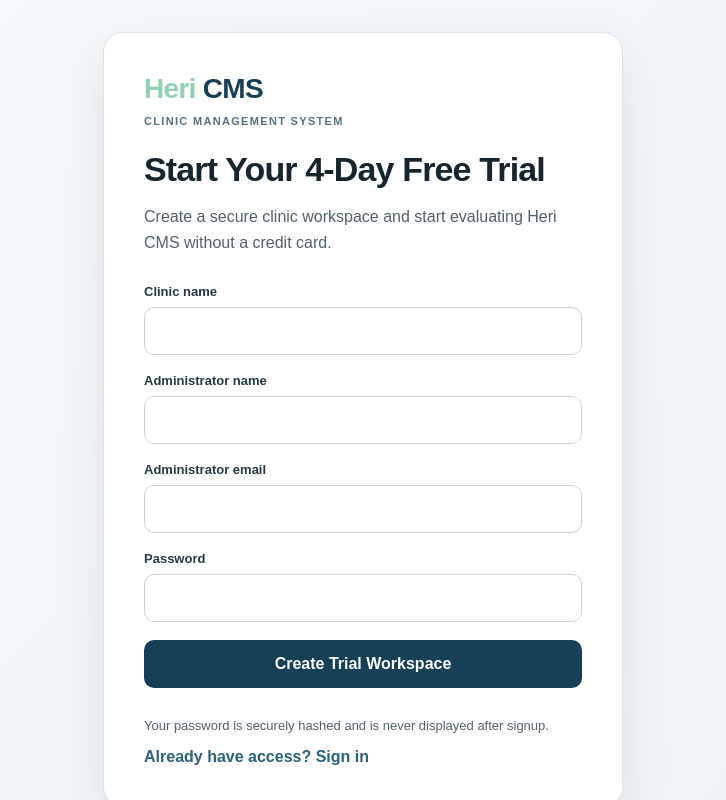
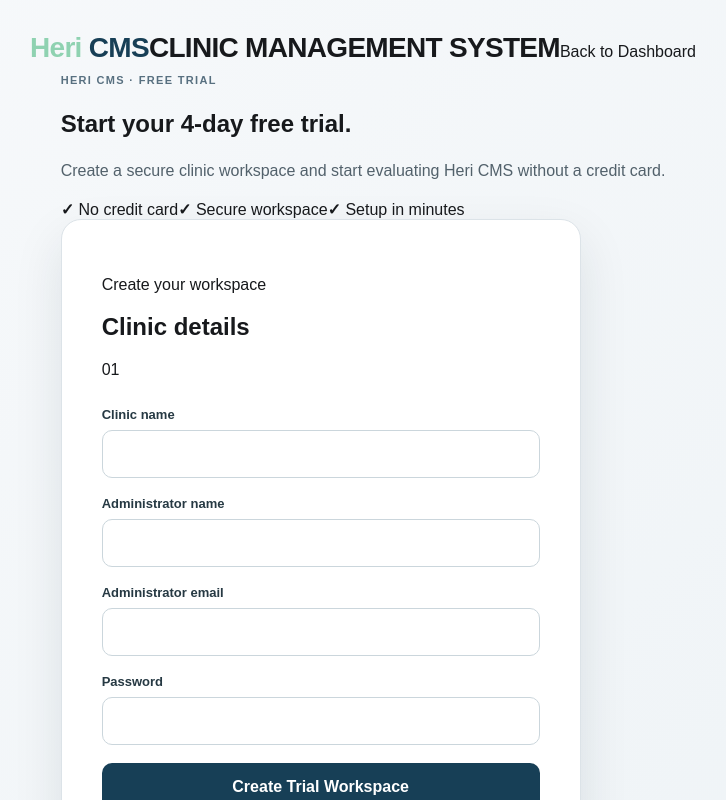
Before and after one commit to violetkimani77-ux/clinic-management-system, a Next.js app: page /trial in a window 1280 px wide. Shown: the top 800 px of the page, without its empty margins (277-1003 px from the left). Built offline with nearby package versions, Linux system fonts and the light colour scheme.

Commit message:
style: align trial page with landing experience

```diff
--- a/app/trial/page.tsx
+++ b/app/trial/page.tsx
@@ -1,18 +1,42 @@
 import Link from "next/link";
+import { Manrope } from "next/font/google";
 import styles from "./page.module.css";
+
+const manrope = Manrope({ subsets: ["latin"], display: "swap", variable: "--font-trial", weight: ["400", "500", "600", "700", "800"] });
 
 export default function TrialPage() {
   return (
-    <main className={styles.page}>
-      <section className={styles.card}>
-        <Link href="/" className={styles.brand} aria-label="Heri CMS">
-          <span className={styles.brandHeri}>Heri</span><span className={styles.brandCms}> CMS</span>
+    <main className={`${styles.page} ${manrope.variable}`}>
+      <nav className={styles.nav} aria-label="Trial navigation">
+        <Link href="/" className={styles.brand} aria-label="Heri CMS — Clinic Management System">
+          <span className={styles.brandName}><span className={styles.brandHeri}>Heri</span><span className={styles.brandCms}> CMS</span></span>
+          <span className={styles.brandSubtitle}>CLINIC MANAGEMENT SYSTEM</span>
         </Link>
-        <p className={styles.eyebrow}>Clinic Management System</p>
-        <h1>Start Your 4-Day Free Trial</h1>
+        <Link href="/dashboard" className={styles.dashboardLink}>Back to Dashboard</Link>
+      </nav>
+
+      <section className={styles.hero}>
+        <div className={styles.heroCopy}>
+          <p className={styles.eyebrow}>Heri CMS · Free trial</p>
+          <h1>Start your 4-day free trial.</h1>
           <p className={styles.intro}>
             Create a secure clinic workspace and start evaluating Heri CMS without a credit card.
           </p>
+          <div className={styles.trustRow} aria-label="Trial benefits">
+            <span><b aria-hidden="true">✓</b> No credit card</span>
+            <span><b aria-hidden="true">✓</b> Secure workspace</span>
+            <span><b aria-hidden="true">✓</b> Setup in minutes</span>
+          </div>
+        </div>
+
+        <div className={styles.card}>
+          <div className={styles.cardHeader}>
+            <div>
+              <p className={styles.cardKicker}>Create your workspace</p>
+              <h2>Clinic details</h2>
+            </div>
+            <span className={styles.step}>01</span>
+          </div>
           <form action="/api/trial" method="post" className={styles.form}>
             <label>Clinic name<input name="clinicName" required minLength={2} maxLength={120} /></label>
             <label>Administrator name<input name="administratorName" required minLength={2} maxLength={120} /></label>
@@ -21,7 +45,8 @@
             <button type="submit">Create Trial Workspace</button>
           </form>
           <p className={styles.note}>Your password is securely hashed and is never displayed after signup.</p>
-        <Link href="/login" className={styles.login}>Already have access? Sign in</Link>
+          <Link href="/login" className={styles.login}>Already have access? Sign in →</Link>
+        </div>
       </section>
     </main>
   );
```
Lines whose indentation alone changed are shown as unchanged.
